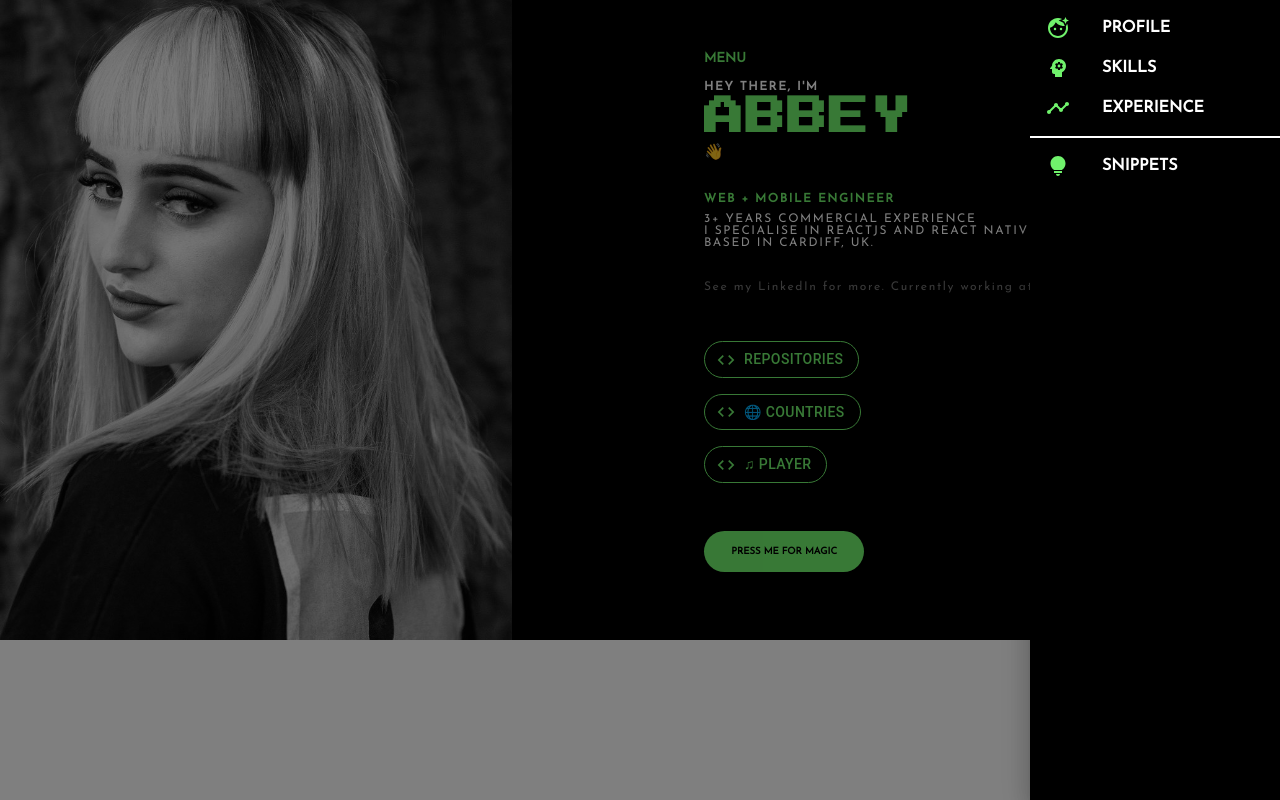
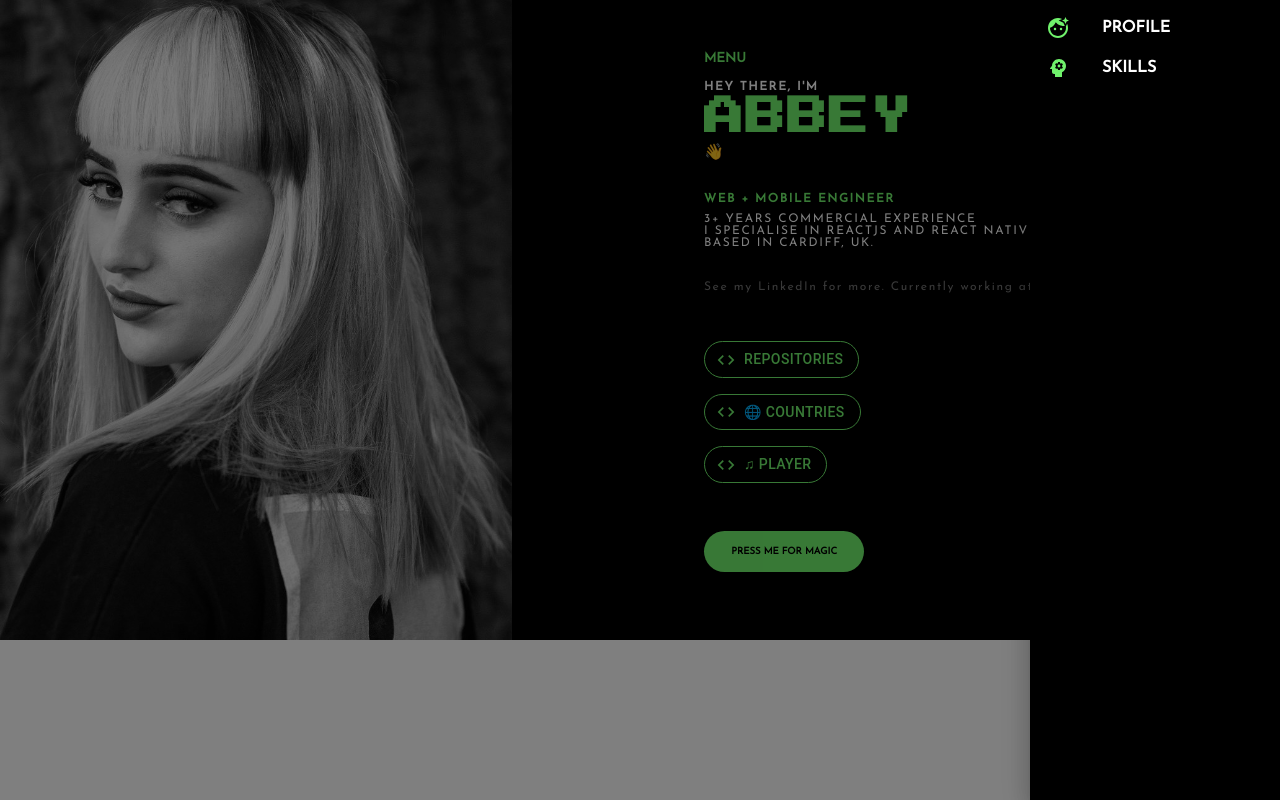
Before and after one commit to Abbeyy/portfolio, a React (Create React App) app: page / in a window 1280 px wide. Both pictures are taken after a click on the button "MENU". Built offline with nearby package versions, Linux system fonts and the light colour scheme.

Commit message:
Hiding construction

```diff
--- a/src/components/drawer/drawer.tsx
+++ b/src/components/drawer/drawer.tsx
@@ -59,7 +59,8 @@ const Drawer = (props: Props) => {
           color: "white",
         }}
       >
-        {["PROFILE", "SKILLS", "EXPERIENCE"].map((text, index) => (
+        {/* {["PROFILE", "SKILLS", "EXPERIENCE"].map((text, index) => ( */}
+        {["PROFILE", "SKILLS"].map((text, index) => (
           <ListItem key={text} disablePadding>
             <ListItemButton
               onClick={() => setContent(getTypeFromString(text.toLowerCase()))}
@@ -72,7 +73,7 @@ const Drawer = (props: Props) => {
           </ListItem>
         ))}
       </List>
-      <Divider style={{ borderColor: "white", borderWidth: "0.1px" }} />
+      {/* <Divider style={{ borderColor: "white", borderWidth: "0.1px" }} />
       <List style={{ backgroundColor: "black", color: "white" }}>
         {["SNIPPETS"].map((text) => (
           <ListItem key={text} disablePadding>
@@ -86,7 +87,7 @@ const Drawer = (props: Props) => {
             </ListItemButton>
           </ListItem>
         ))}
-      </List>
+      </List> */}
     </Box>
   );
 
```
